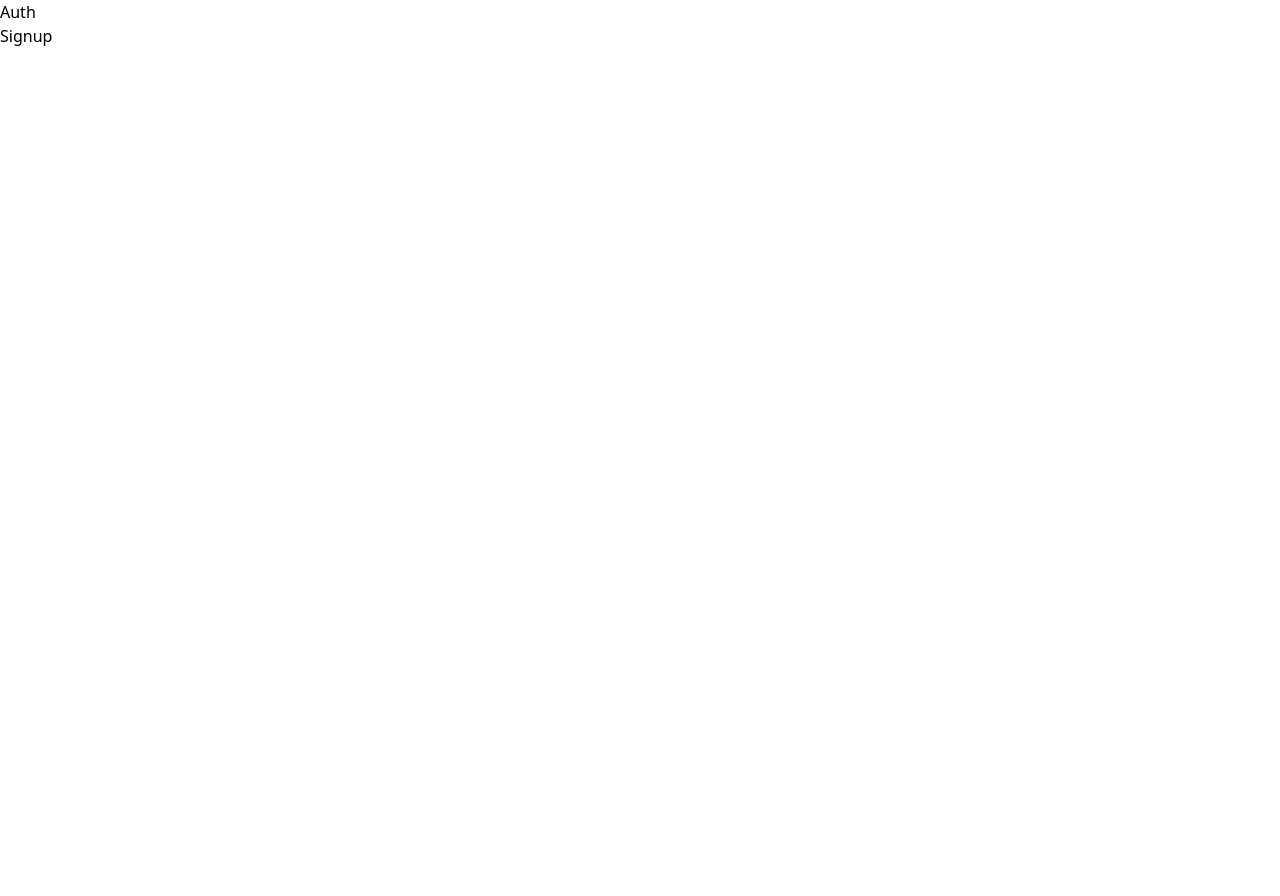
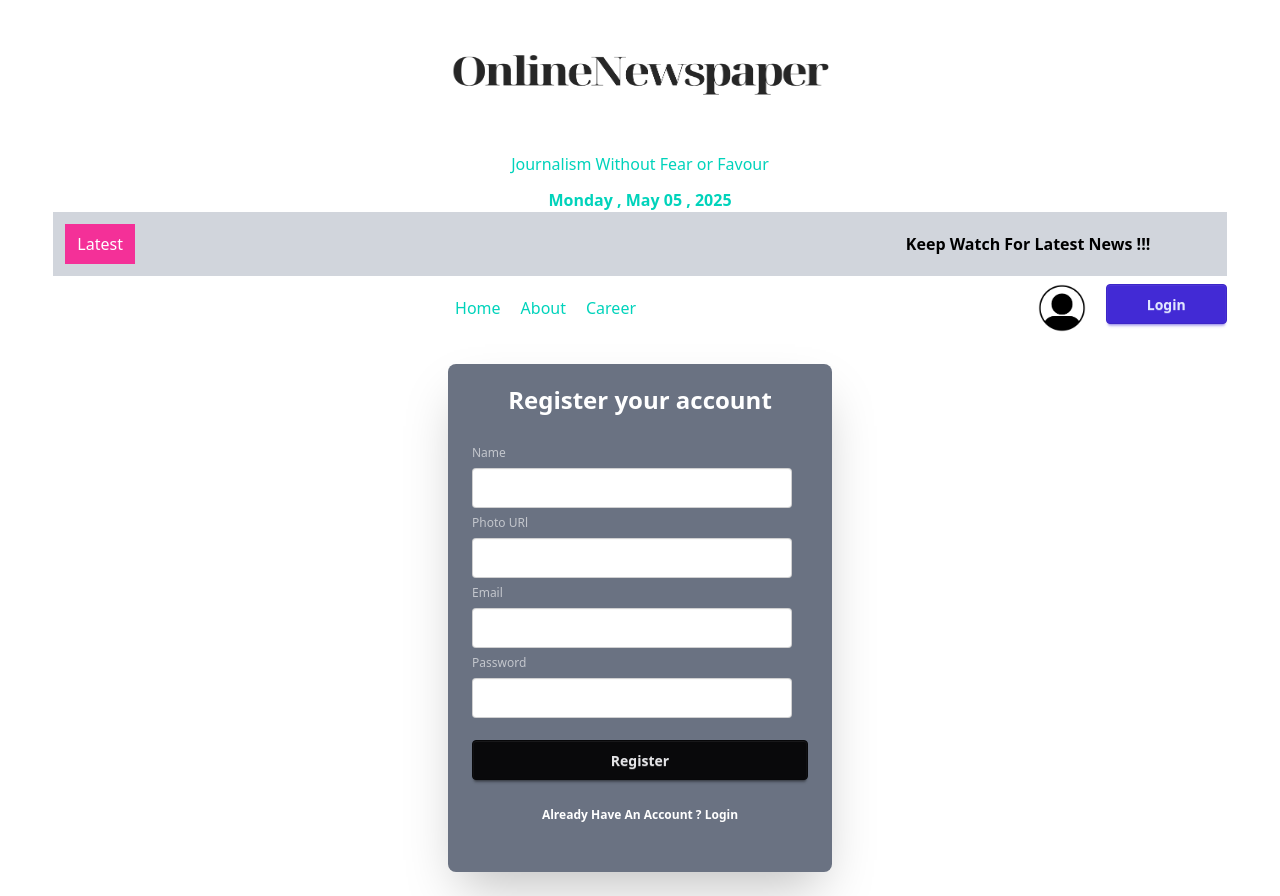
Before and after one commit to MDNROnik/START_REACT, a React (Vite) app in the folder Online Newspaper/: page /auth/signup in a window 1280 px wide. Before the commit the page ends 800 px from the top, so only its background shows below. Built offline with nearby package versions, Linux system fonts and the light colour scheme.

Commit message:
design auth layout

```diff
--- a/Online Newspaper/src/Components/Header.jsx
+++ b/Online Newspaper/src/Components/Header.jsx
@@ -4,7 +4,7 @@ const Header = () => {
   return (
     <div>
       <div className="flex justify-center flex-col items-center gap-3 ">
-        <img className="w-[400px]" src={Logo} alt="" />
+        <img className="w-[400px] h-35" src={Logo} alt="" />
         <p className="text-accent">Journalism Without Fear or Favour</p>
         <p className="font-semibold text-accent">
           {format(new Date(), "EEEE , MMMM MM , yyyy")}
--- /dev/null
+++ b/Online Newspaper/src/Components/Login.jsx
@@ -0,0 +1,65 @@
+import { useState } from "react";
+import { Link, useLocation, useNavigate } from "react-router";
+const Login = () => {
+  // eslint-disable-next-line no-unused-vars
+  const [error, setError] = useState("");
+  const location = useLocation();
+  // eslint-disable-next-line no-unused-vars
+  const navigate = useNavigate();
+  console.log(location);
+  const handleLogin = (e) => {
+    e.preventDefault();
+    const form = e.target;
+    const email = form.email.value;
+    const password = form.password.value;
+    console.log({ email, password });
+  };
+  return (
+    <div className="flex justify-center p-6 items-center ">
+      <div className="card bg-gray-500 w-full max-w-sm shrink-0 shadow-2xl py-5">
+        <h2 className="font-semibold text-2xl text-center ">
+          Login your account
+        </h2>
+        <form onSubmit={handleLogin} className="card-body form-control">
+          <fieldset className="fieldset">
+            {/* email  */}
+            <label className="label text-white">Email</label>
+            <input
+              name="email"
+              type="email"
+              className="input text-white"
+              placeholder="Email"
+              required
+            />
+            {/* passowrd  */}
+            <label className="label text-white">Password</label>
+            <input
+              name="password"
+              type="password"
+              className="input text-white"
+              placeholder="Password"
+              required
+            />
+            <div>
+              <a className="link link-hover text-white">Forgot password?</a>
+            </div>
+
+            {error && <p className="text-red-400 text-xs">{error}</p>}
+
+            <button type="submit" className="btn btn-neutral mt-4">
+              Login
+            </button>
+            <p className="font-semibold text-center pt-5">
+              Dont’t Have An Account ?{" "}
+              <Link className="text-white" to="/auth/signup">
+                Register
+              </Link>
+            </p>
+          </fieldset>
+        </form>
+      </div>
+    </div>
+  );
+};
+
+export default Login;
--- /dev/null
+++ b/Online Newspaper/src/Components/Signup.jsx
@@ -0,0 +1,91 @@
+import { useState } from "react";
+import { Link, useNavigate } from "react-router";
+
+const Signup = () => {
+  const [nameError, setNameError] = useState("");
+  // eslint-disable-next-line no-unused-vars
+  const navigate = useNavigate();
+
+  const handleRegister = (e) => {
+    e.preventDefault();
+    console.log(e.target);
+    const form = e.target;
+    const name = form.name.value;
+    if (name.length < 5) {
+      setNameError("Name should be more then 5 character");
+      return;
+    } else {
+      setNameError("");
+    }
+    const photo = form.photo.value;
+    const email = form.email.value;
+    const password = form.password.value;
+    console.log({ name, photo, email, password });
+  };
+  return (
+    <div className="flex justify-center p-6 items-center">
+      <div className="card bg-gray-500 text-white w-full max-w-sm shrink-0 shadow-2xl py-5">
+        <h2 className="font-semibold text-2xl text-center">
+          Register your account
+        </h2>
+        <form onSubmit={handleRegister} className="card-body text-white">
+          <fieldset className="fieldset">
+            {/* Name  */}
+            <label className="label">Name</label>
+            <input
+              name="name"
+              type="text"
+              className="input"
+              placeholder="Name"
+              required
+            />
+
+            {nameError && <p className="text-xs text-error">{nameError}</p>}
+
+            {/* Photo URl  */}
+            <label className="label">Photo URl </label>
+            <input
+              name="photo"
+              type="text"
+              className="input"
+              placeholder="Photo URl"
+              required
+            />
+
+            {/* email  */}
+            <label className="label">Email</label>
+            <input
+              name="email"
+              type="email"
+              className="input"
+              placeholder="Email"
+              required
+            />
+
+            {/* password  */}
+            <label className="label">Password</label>
+            <input
+              name="password"
+              type="password"
+              className="input"
+              placeholder="Password"
+              required
+            />
+
+            <button type="submit" className="btn btn-neutral mt-4">
+              Register
+            </button>
+            <p className="font-semibold text-center pt-5">
+              Already Have An Account ?{" "}
+              <Link className="text-white" to="/auth/login">
+                Login
+              </Link>
+            </p>
+          </fieldset>
+        </form>
+      </div>
+    </div>
+  );
+};
+
+export default Signup;
--- a/Online Newspaper/src/Layout/AuthLayout.jsx
+++ b/Online Newspaper/src/Layout/AuthLayout.jsx
@@ -1,9 +1,19 @@
 import { Outlet } from "react-router-dom";
-
+import Header from "../Components/Header";
+import Latest from "../Components/Latest";
+import NavBar from "../Components/NavBar";
 const AuthLayout = () => {
   return (
     <div>
-      <h1>Auth</h1>
+      <header>
+        <Header />
+        <section className="w-11/12 mx-auto">
+          <Latest />
+        </section>
+        <nav className="w-11/12 mx-auto">
+          <NavBar />
+        </nav>
+      </header>
       <Outlet></Outlet>
     </div>
   );
--- a/Online Newspaper/src/Routes/Router.jsx
+++ b/Online Newspaper/src/Routes/Router.jsx
@@ -1,4 +1,6 @@
 import { createBrowserRouter, Navigate } from "react-router-dom";
+import Login from "../Components/Login";
+import Signup from "../Components/Signup";
 import AuthLayout from "../Layout/AuthLayout";
 import HomeLayout from "../Layout/HomeLayout";
 import CategoryNews from "../Pages/CategoryNews";
@@ -30,11 +32,11 @@ const Router = createBrowserRouter([
     children: [
       {
         path: "/auth/login",
-        element: <h1>Login</h1>,
+        element: <Login />,
       },
       {
         path: "/auth/signup",
-        element: <h1>Signup</h1>,
+        element: <Signup />,
       },
     ],
   },
```
